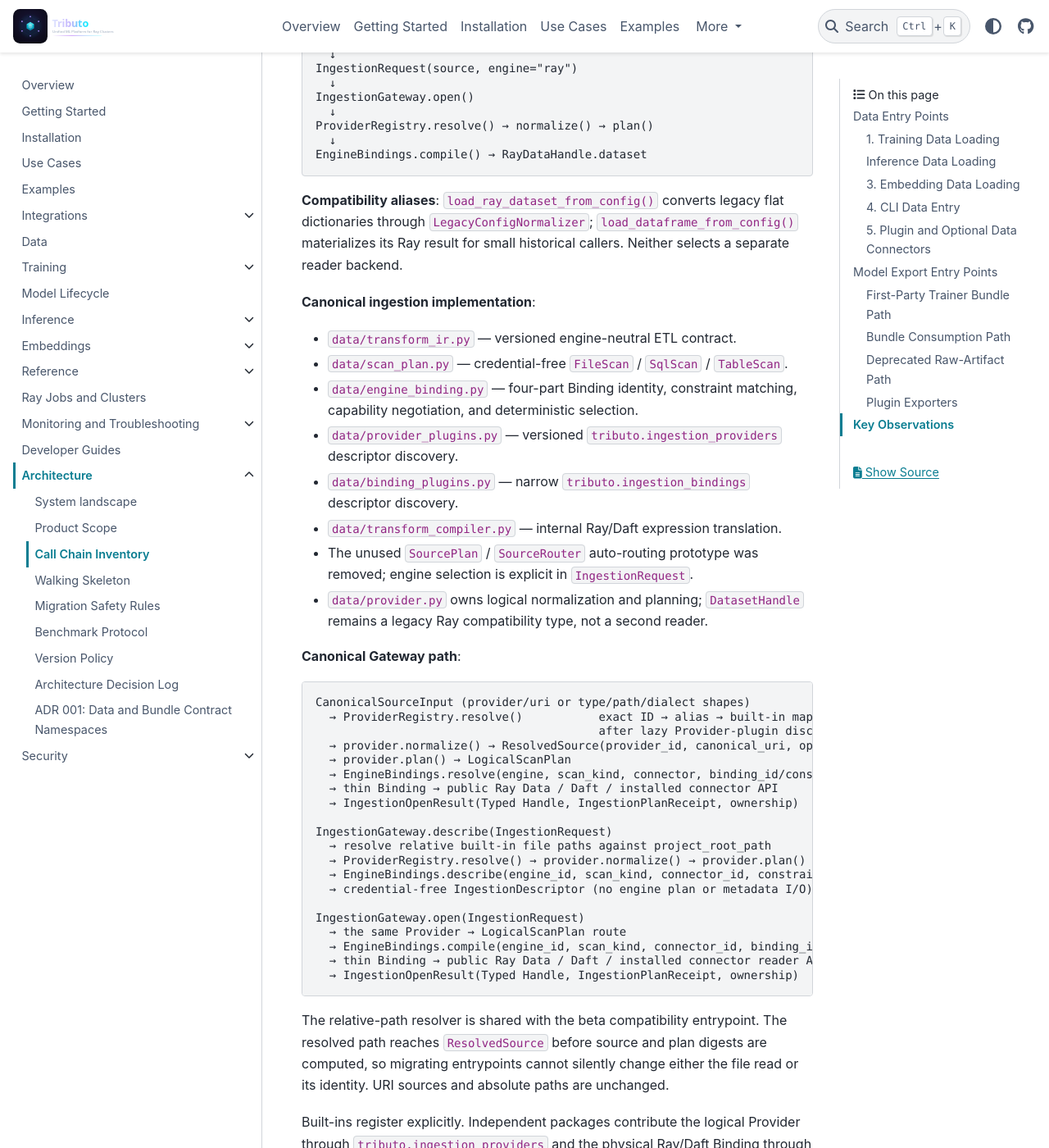
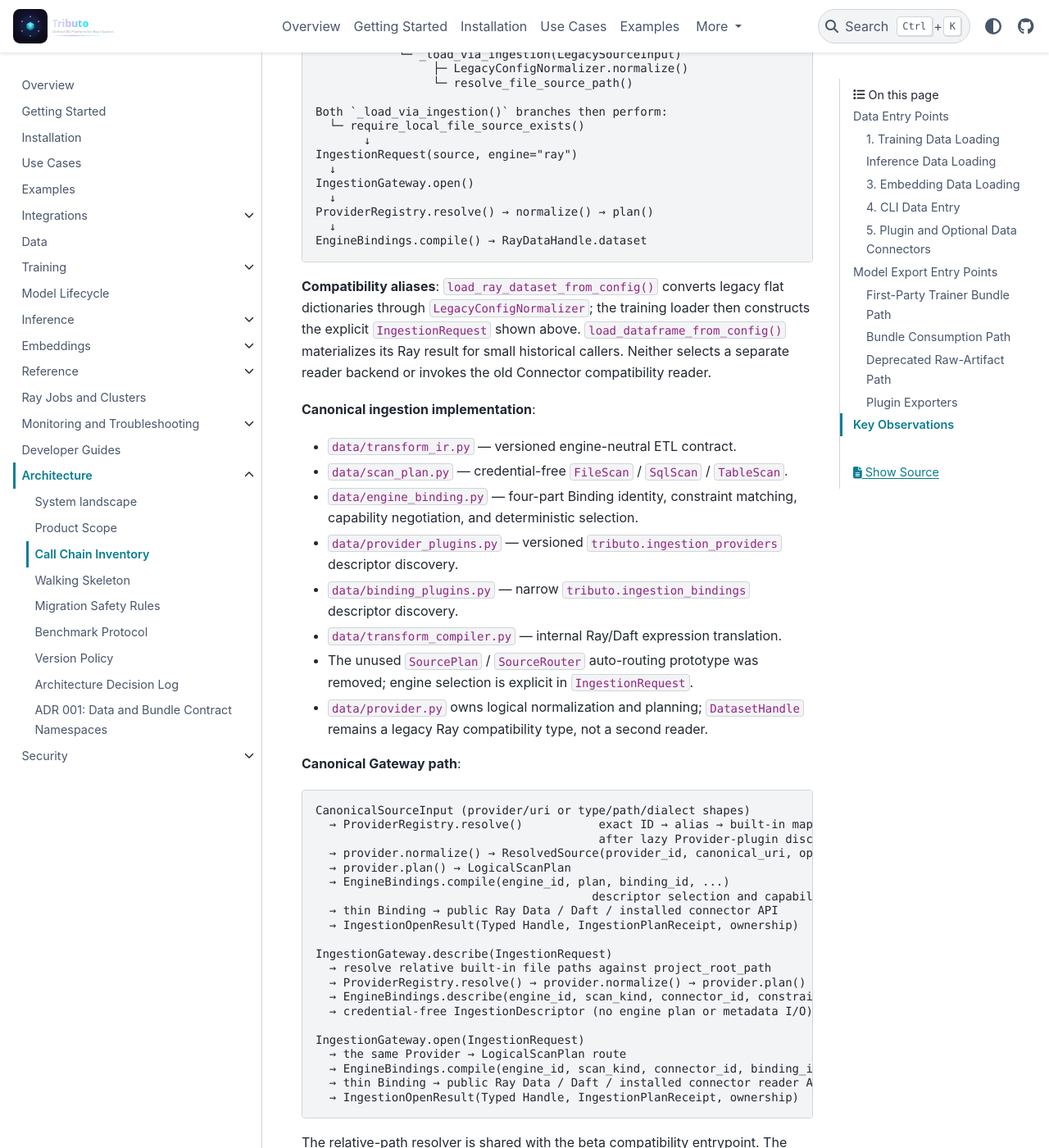
Before and after one commit to jiangxt2/Tributo, a Sphinx documentation site: the page built from docs/architecture/call-chain-inventory.md, in a window 1280 px wide and 1400 px high, scrolled down 589 px. Shown: the whole window at 82% size. Built offline with Sphinx 7.4.7 and the PyData theme 0.15.4, drawn with Linux system fonts in a browser that asks for light colours; some of the changed text lies outside the part shown.

Commit message:
refactor(training): route training reads through the ingestion Gateway directly
Internal training consumers previously loaded Ray Datasets through the Ray
compatibility adapter, which still probes for deprecated normalize()+open()
providers. Route the training loader straight to open_ingestion() so the
Gateway is the only execution path for internal training bounded reads; the
deprecated Provider SPI remains reachable only from public compatibility
entry points such as DataConnector.read().

- training/data_loader.py: _load_via_ingestion() constructs an explicit
  IngestionRequest(engine="ray") and consumes a typed RayDataHandle, closing
  the returned IngestionOpenResult on success and post-open validation
  failures; legacy flat configs still convert through LegacyConfigNormalizer
  and keep the Ray Dataset return shape
- tests: mock open_ingestion with a real RayDataHandle, assert engine
  normalization and result close, add legacy flat-config Gateway contract test
- tests/data/test_internal_ingestion_boundary.py: static scan forbids legacy
  read APIs in production modules outside the exact legacy compatibility
  files, with the connector-plugin discovery exception preserved
- docs: call-chain inventory and migration-safety describe the training loader
  as a Gateway typed-handle consumer; EngineBindings compile/resolve/describe
  responsibilities are explicit

Signed-off-by: jiangxt2 <jiangxt2@vip.qq.com>

````diff
--- a/docs/architecture/call-chain-inventory.md
+++ b/docs/architecture/call-chain-inventory.md
@@ -12,13 +12,19 @@
 
 ```
 User code
-  ↓
-load_ray_dataset_from_config(config: dict)        ← main public entry
-  ↓
-LegacySourceInput(raw=config, mode="legacy")
-  ↓
-load_ray_dataset_from_source(source: CanonicalSourceInput)
-  ↓
+  ├─ load_ray_dataset_from_source(source: CanonicalSourceInput)
+  │    └─ resolve_file_source_path()
+  │         └─ _load_via_ingestion(CanonicalSourceInput)
+  │
+  └─ load_ray_dataset_from_config(config: dict)        ← legacy compatibility entry
+       └─ LegacySourceInput(raw=config, mode="legacy")
+            └─ _load_via_ingestion(LegacySourceInput)
+                 ├─ LegacyConfigNormalizer.normalize()
+                 └─ resolve_file_source_path()
+
+Both `_load_via_ingestion()` branches then perform:
+  └─ require_local_file_source_exists()
+       ↓
 IngestionRequest(source, engine="ray")
   ↓
 IngestionGateway.open()
@@ -29,9 +35,10 @@
 ```
 
 **Compatibility aliases**: `load_ray_dataset_from_config()` converts legacy
-flat dictionaries through `LegacyConfigNormalizer`; `load_dataframe_from_config()`
+flat dictionaries through `LegacyConfigNormalizer`; the training loader then
+constructs the explicit `IngestionRequest` shown above. `load_dataframe_from_config()`
 materializes its Ray result for small historical callers. Neither selects a
-separate reader backend.
+separate reader backend or invokes the old Connector compatibility reader.
 
 **Canonical ingestion implementation**:
 - `data/transform_ir.py` — versioned engine-neutral ETL contract.
@@ -56,7 +63,8 @@
                                          after lazy Provider-plugin discovery
   → provider.normalize() → ResolvedSource(provider_id, canonical_uri, options)
   → provider.plan() → LogicalScanPlan
-  → EngineBindings.resolve(engine, scan_kind, connector, binding_id/constraints)
+  → EngineBindings.compile(engine_id, plan, binding_id, ...)
+                                        descriptor selection and capability validation
   → thin Binding → public Ray Data / Daft / installed connector API
   → IngestionOpenResult(Typed Handle, IngestionPlanReceipt, ownership)
 
@@ -77,6 +85,11 @@
 The resolved path reaches `ResolvedSource` before source and plan digests are
 computed, so migrating entrypoints cannot silently change either the file read
 or its identity. URI sources and absolute paths are unchanged.
+
+`EngineBindings.resolve(key)` is the registry's exact descriptor lookup API; the
+Gateway's `open()` path uses `EngineBindings.compile()`, which performs binding
+selection and capability validation internally. `describe()` exposes the same
+validation without compiling an engine-native plan.
 
 Built-ins register explicitly. Independent packages contribute the logical
 Provider through `tributo.ingestion_providers` and the physical Ray/Daft
````
Also changed, not shown: docs/architecture/migration-safety.md (+12 -9 lines), 3 other files.
